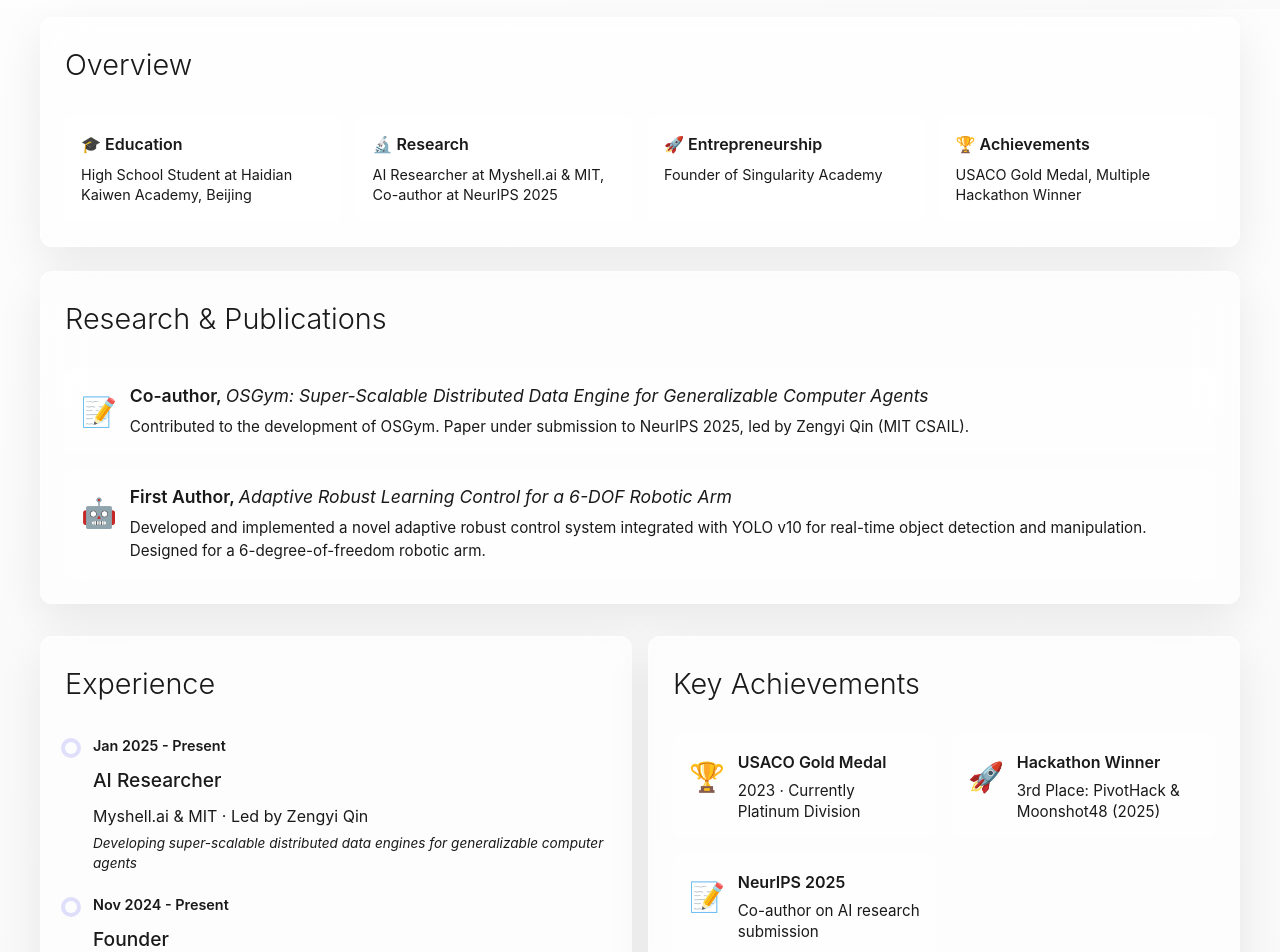
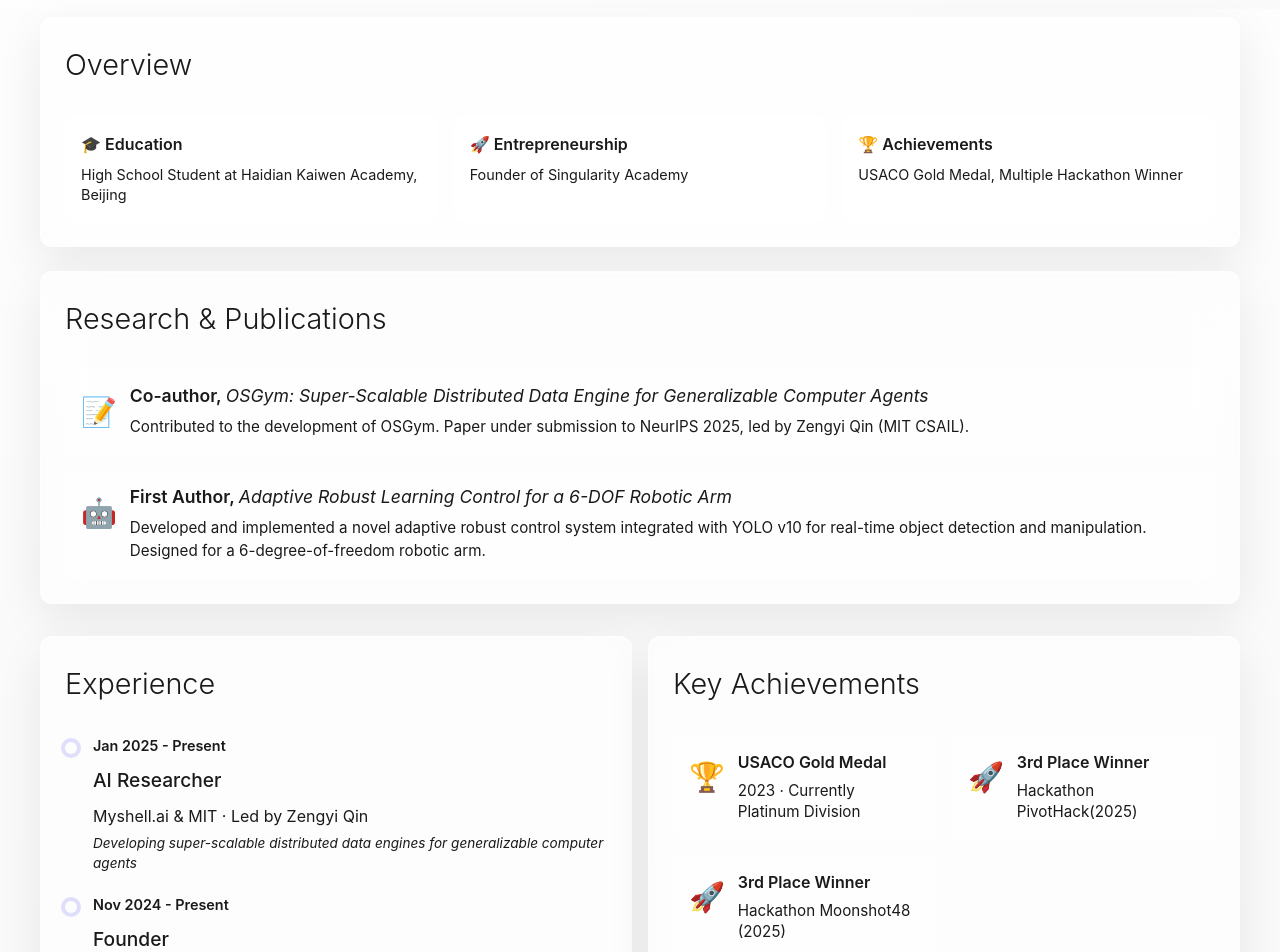
Before and after one commit to JiaceZhao/Photo-Gallery-by-Jiace-Zhao, a Vue app in the folder art-portfolio/: page /about in a window 1280 px wide. Shown: the part 540-1492 px from the top of the page. Built offline with nearby package versions, Linux system fonts and the light colour scheme.

Commit message:
fix : up

```diff
--- a/art-portfolio/src/views/AboutView.vue
+++ b/art-portfolio/src/views/AboutView.vue
@@ -51,10 +51,6 @@
               <div class="overview-item">
                 <h3>🎓 Education</h3>
                 <p>High School Student at Haidian Kaiwen Academy, Beijing</p>
-              </div>
-              <div class="overview-item">
-                <h3>🔬 Research</h3>
-                <p>AI Researcher at Myshell.ai & MIT, Co-author at NeurIPS 2025</p>
               </div>
               <div class="overview-item">
                 <h3>🚀 Entrepreneurship</h3>
@@ -127,15 +123,15 @@
                 <div class="achievement-item">
                   <div class="achievement-icon">🚀</div>
                   <div class="achievement-content">
-                    <h4>Hackathon Winner</h4>
-                    <p>3rd Place: PivotHack & Moonshot48 (2025)</p>
+                    <h4>3rd Place Winner</h4>
+                    <p>Hackathon PivotHack(2025)</p>
                   </div>
                 </div>
                 <div class="achievement-item">
-                  <div class="achievement-icon">📝</div>
+                  <div class="achievement-icon">🚀</div>
                   <div class="achievement-content">
-                    <h4>NeurIPS 2025</h4>
-                    <p>Co-author on AI research submission</p>
+                    <h4>3rd Place Winner</h4>
+                    <p>Hackathon Moonshot48 (2025)</p>
                   </div>
                 </div>
               </div>
```
